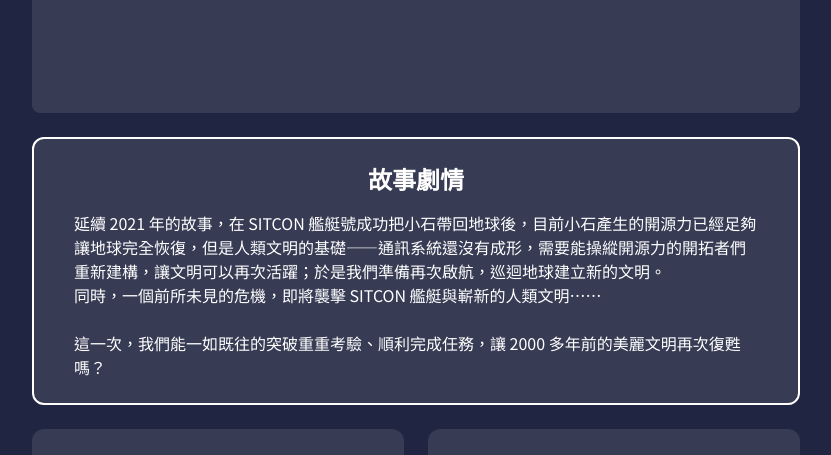
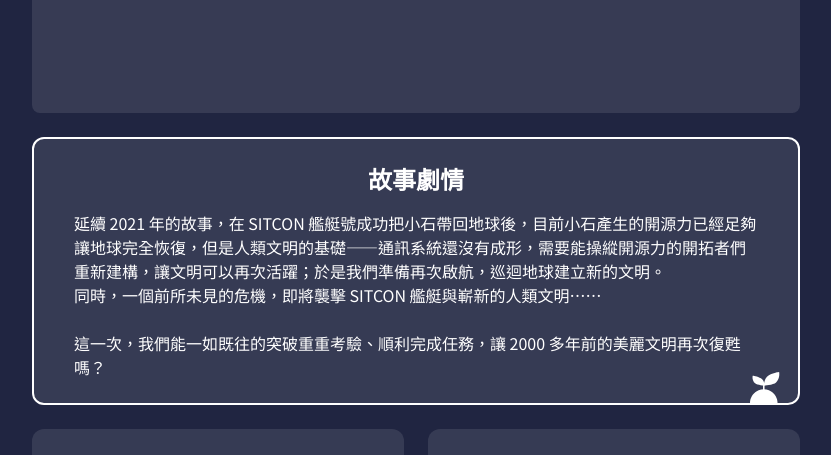
Before and after one commit to sitcon-tw/camp2024, a Next.js app: page / in a window 1280 px wide. Shown: the part 1580-2035 px from the top of the page, without its empty margins (224-1055 px from the left). Built offline with nearby package versions, Linux system fonts and the light colour scheme.

Commit message:
added leaf-hat

```diff
--- a/components/Events.tsx
+++ b/components/Events.tsx
@@ -8,12 +8,19 @@ function EventContent({ children }: { children: React.ReactNode }) {
   return <p>{children}</p>
 }
 function EventBox({ children, border = false }: { children: React.ReactNode, border?: boolean }) {
-  return <div className={`py-6 px-10 rounded-xl bg-white bg-opacity-10 ${border ? `border-2 border-white` : ``}`}>
+  return <div className={`py-6 px-10 rounded-xl bg-white bg-opacity-10 relative ${border ? `border-2 border-white` : ``}`}>
     {children}
   </div>
 }
 function StorySection() {
   return <EventBox border>
+    <img
+      src="./images/leaf-hat.svg"
+      className="absolute
+       -top-8 right-4
+       md:top-auto  md:-bottom-[1px]
+       w-8 h-8"
+    />
     <EventTitle>故事劇情</EventTitle>
     <EventContent>
       延續 2021 年的故事，在 SITCON 艦艇號成功把小石帶回地球後，目前小石產生的開源力已經足夠讓地球完全恢復，但是人類文明的基礎——通訊系統還沒有成形，需要能操縱開源力的開拓者們重新建構，讓文明可以再次活躍；於是我們準備再次啟航，巡迴地球建立新的文明。
@@ -28,7 +35,7 @@ export default function Events() {
   return <div className="container">
     <SectionTitle>課程活動</SectionTitle>
     <TimeTable />
-    <div className="mt-6" />
+    <div className="mt-12 md:mt-6" />
     <StorySection />
     <div className="grid grid-cols-1 md:grid-cols-2 gap-6 mt-6">
       <EventBox>
```
Also changed, not shown: public/images/leaf-hat.svg (added).
